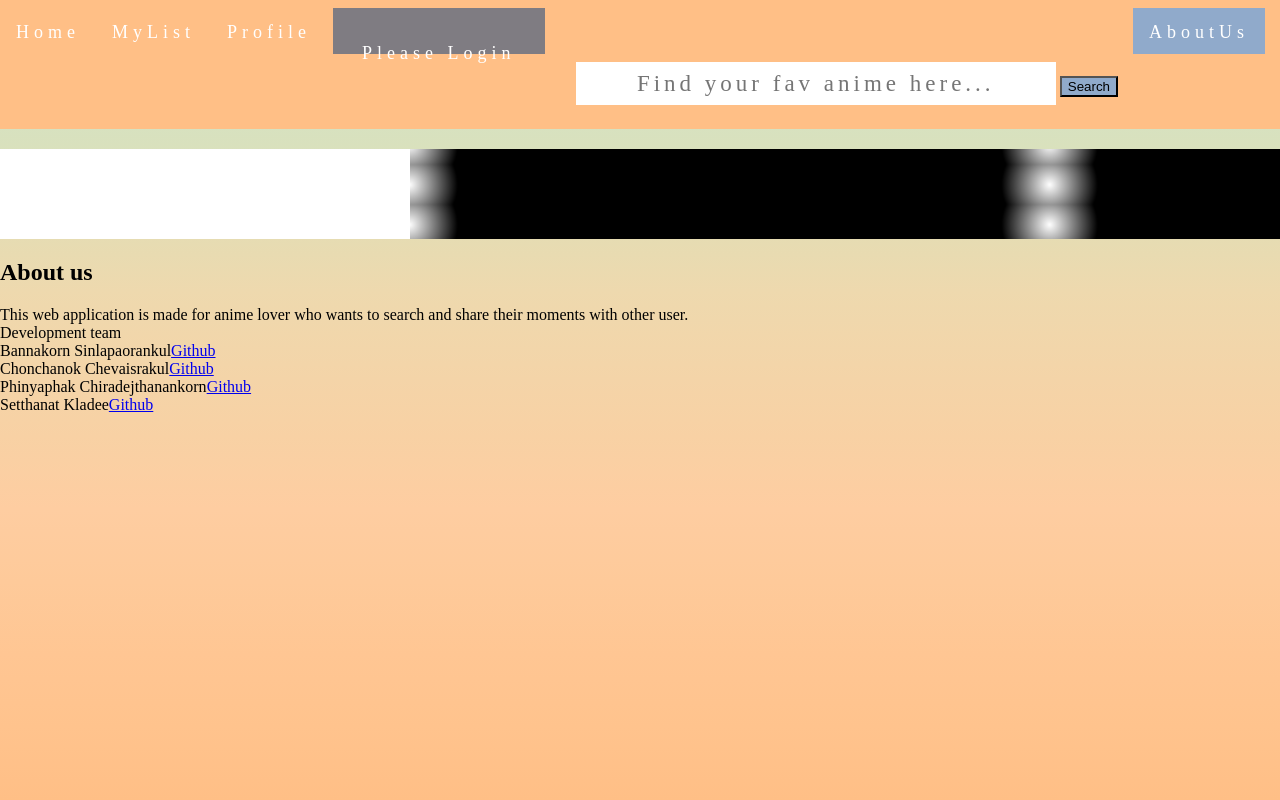
After one commit to Ing140943/anicheck, a Django app: template blog/templates/blog/contact.html in a window 1280 px wide. The commit adds this page. Run offline with Django 3.2, Linux system fonts and the light colour scheme; the template is opened without the code that fills it, so the values that code supplies are empty; some web fonts are replaced.

Commit message:
initation for about us

```diff
--- a/anicheck/settings.py
+++ b/anicheck/settings.py
@@ -14,7 +14,7 @@ SECRET_KEY = config('SECRET_KEY')
 # SECURITY WARNING: don't run with debug turned on in production!
 DEBUG = config('DEBUG', default=False, cast=bool)
 
-ALLOWED_HOSTS = ['https://anicheck-isp.herokuapp.com/']
+ALLOWED_HOSTS = []
 
 
 # Application definition
--- a/anicheck/urls.py
+++ b/anicheck/urls.py
@@ -22,4 +22,5 @@ urlpatterns = [
     path('admin/', admin.site.urls),
     path('accounts/', include('django.contrib.auth.urls')),
     path('signup/', views.signup, name='signup'),
+    path('about/', include('contact.html')),
 ]
--- a/blog/templates/blog/base.html
+++ b/blog/templates/blog/base.html
@@ -49,7 +49,7 @@
                 {% endif %}
             </li>
 
-            <li style="float: right"><a class="active" href="#about">AboutUs</a></li>
+            <li style="float: right"><a class="active" href="#contact">AboutUs</a></li>
 
             <!-- <li style="float: right">
                 <button type="submit">Search</button>
--- /dev/null
+++ b/blog/templates/blog/contact.html
@@ -0,0 +1,21 @@
+{% extends "blog/base.html" %}
+
+
+
+{% block content %}
+   {% load static %}
+   <body>
+   <link rel="stylesheet" href="{% static 'blog/transit_image.css' %}">
+
+    <h2>About us </h2>
+    <div>This web application is made for anime lover who wants to search and share their moments with other user.</div>
+    <div>Development team</div>
+    <div>Bannakorn Sinlapaorankul<a href="https://github.com/borrabeam">Github</a></div>
+
+    <div>Chonchanok Chevaisrakul<a href="https://github.com/boom210232">Github</a></div>
+    <div>Phinyaphak Chiradejthanankorn<a href="https://github.com/vnsvakanda">Github</a></div>
+    <div>Setthanat Kladee<a href="https://github.com/ing140943">Github</a></div>
+
+
+   </body>
+{% endblock %}
```
